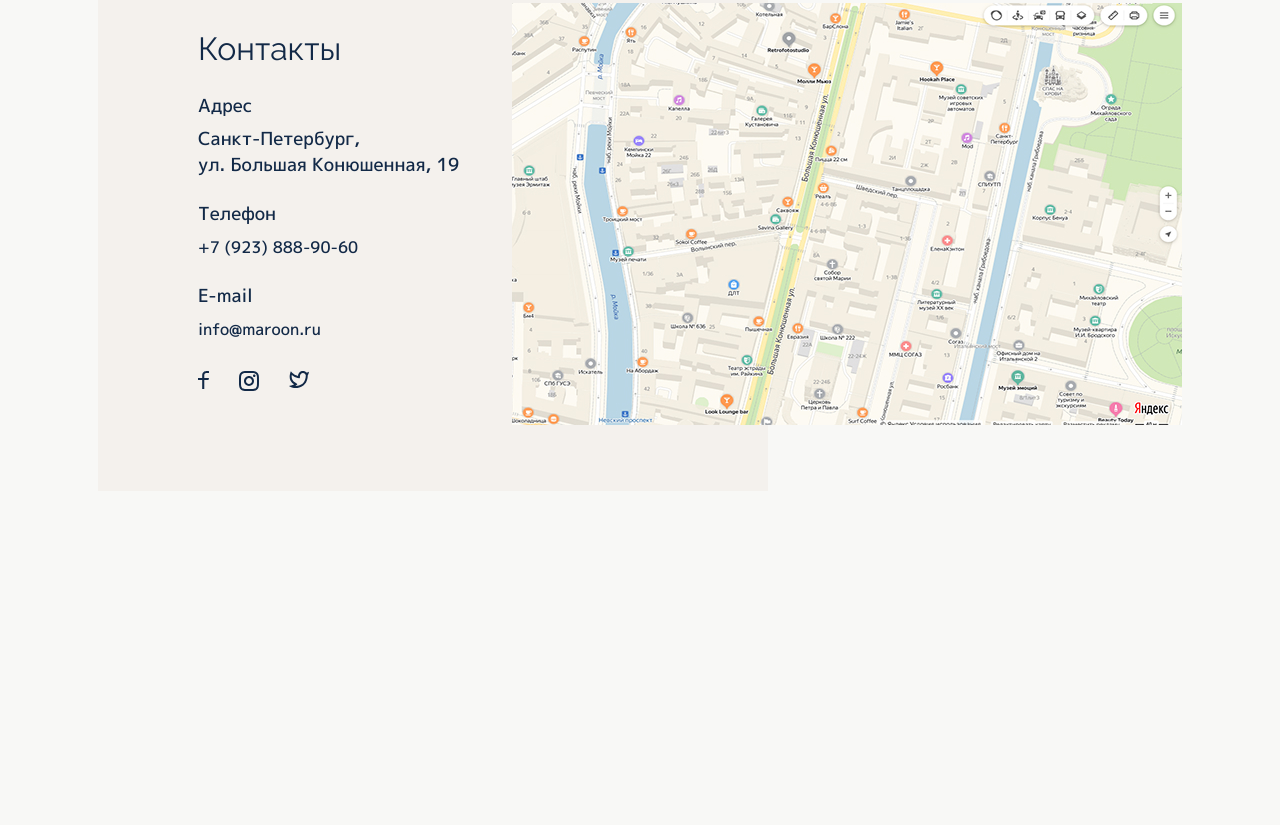
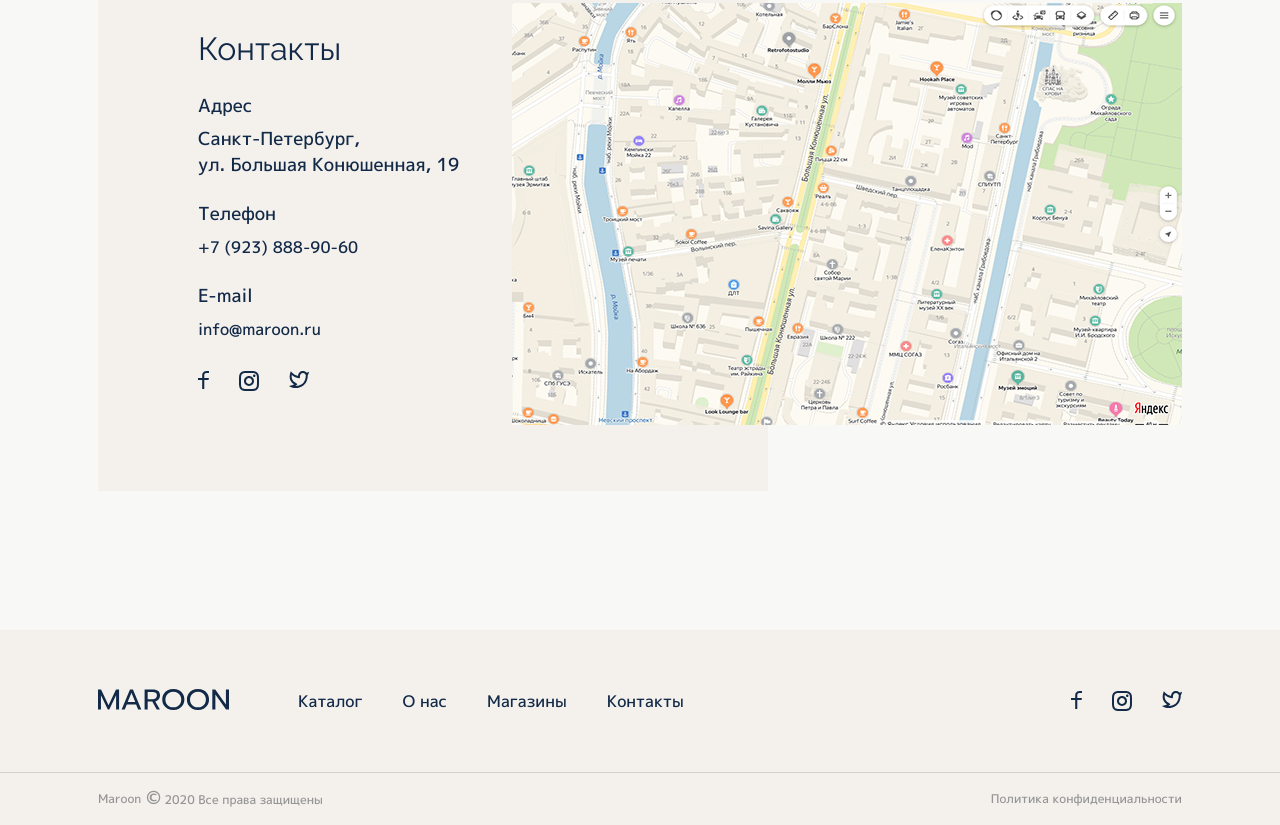
Before and after one commit to Reznikov92/MAROON, a website built with Vite: page index.html in a window 1280 px wide. Shown: the part 3739-4564 px from the top of the page. Before the commit the page ends 4369 px from the top, so only its background shows below. Built offline with nearby package versions, Linux system fonts and the light colour scheme.

Commit message:
Добавил contacts, footer

```diff
--- a/index.html
+++ b/index.html
@@ -187,7 +187,7 @@
   </section>
   <!--///////////// philosophy -->
 
-   <!-- our-story -->
+  <!-- our-story -->
   <section class="our-story">
     <div class="our-story__container">
       <div class="our-story__column-left">
@@ -241,9 +241,9 @@
           </div>
 
           <div class="contacts__social">
-            <a href="#"><img src="./src/assets/icons/facebook.svg" alt="facebook"></a>
-            <a href="#"><img src="./src/assets/icons/instagram.svg" alt="instagram"></a>
-            <a href="#"><img src="./src/assets/icons/twitter.svg" alt="twitter"></a>
+            <a href="https://www.facebook.com/"><img src="./src/assets/icons/facebook.svg" alt="facebook"></a>
+            <a href="https://www.instagram.com/"><img src="./src/assets/icons/instagram.svg" alt="instagram"></a>
+            <a href="https://x.com/"><img src="./src/assets/icons/twitter.svg" alt="twitter"></a>
           </div>
         </div>
       </div>
@@ -256,5 +256,38 @@
   </section>
   <!--///////////// _contacts -->
 
+  <!-- _footer -->
+  <div class="footer">
+    <div class="footer__container">
+      <div class="footer__logo">
+        <img src="./src/assets/icons/MAROON.svg" alt="MAROON">
+      </div>
+
+      <div class="footer__info">
+        <nav class="footer__wrapper">
+          <a href="#">Каталог</a>
+          <a href="#">О нас</a>
+          <a href="#">Магазины</a>
+          <a href="#">Контакты</a>
+        </nav>
+
+        <div class="footer__social">
+          <a href="https://www.facebook.com/"><img src="./src/assets/icons/facebook.svg" alt="facebook"></a>
+          <a href="https://www.instagram.com/"><img src="./src/assets/icons/instagram.svg" alt="instagram"></a>
+          <a href="https://x.com/"><img src="./src/assets/icons/twitter.svg" alt="twitter"></a>
+        </div>
+      </div>
+    </div>
+
+    <div class="footer__bottom">
+      <div class="footer__rights">
+        <a href="#" class="footer__logo-link">Maroon</a>
+        <span class="footer__copyright"><span>&copy;</span> 2020 Все права защищены</span>
+      </div>
+
+      <a href="#" class="footer__policy-link" target="_blank">Политика конфиденциальности</a>
+    </div>
+  </div>
+  <!--//////////////////_footer -->
 </body>
 </html>
--- a/src/scss/blocks/_bestsellers.scss
+++ b/src/scss/blocks/_bestsellers.scss
@@ -121,5 +121,4 @@
         flex-shrink: 0; // Запрещает сжатие элемента
         min-width: 26px; // Гарантирует минимальную ширину
     }
-
 }
--- a/src/scss/blocks/_footer.scss
+++ b/src/scss/blocks/_footer.scss
@@ -0,0 +1,61 @@
+.footer {
+    background-color: #F4F1ED;
+
+    &__container {
+        display: flex;
+        gap: 69px;
+        padding: 59px 98px;
+        border-bottom: 1px solid #D1D1D1;
+
+    }
+
+    &__info {
+        display: flex;
+        justify-content: space-between;
+        align-items: center;
+        flex-grow: 1;
+        /* РАСТЯГИВАЕТ БЛОК НА ВСЮ СВОБОДНУЮ ШИРИНУ */
+    }
+
+    &__wrapper {
+        display: flex;
+        gap: 40px;
+    }
+
+    &__social {
+        display: flex;
+        gap: 30px;
+    }
+
+    &__bottom {
+        display: flex;
+        justify-content: space-between;
+        align-items: center;
+        padding: 19px 98px;
+        color: #959595;
+    }
+
+    &__rights {
+        display: flex;
+        align-items: center;
+        gap: 5px;
+    }
+
+    &__logo-link {
+        font-size: 12px;
+        line-height: 100%;
+    }
+
+    &__copyright {
+        font-size: 12px;
+        line-height: 100%;
+        span{
+            font-size: 18px;
+        }
+    }
+
+    &__policy-link {
+        font-size: 12px;
+        line-height: 100%;
+    }
+}
```
Also changed, not shown: README.md, src/css/main.css, 1 other file.
